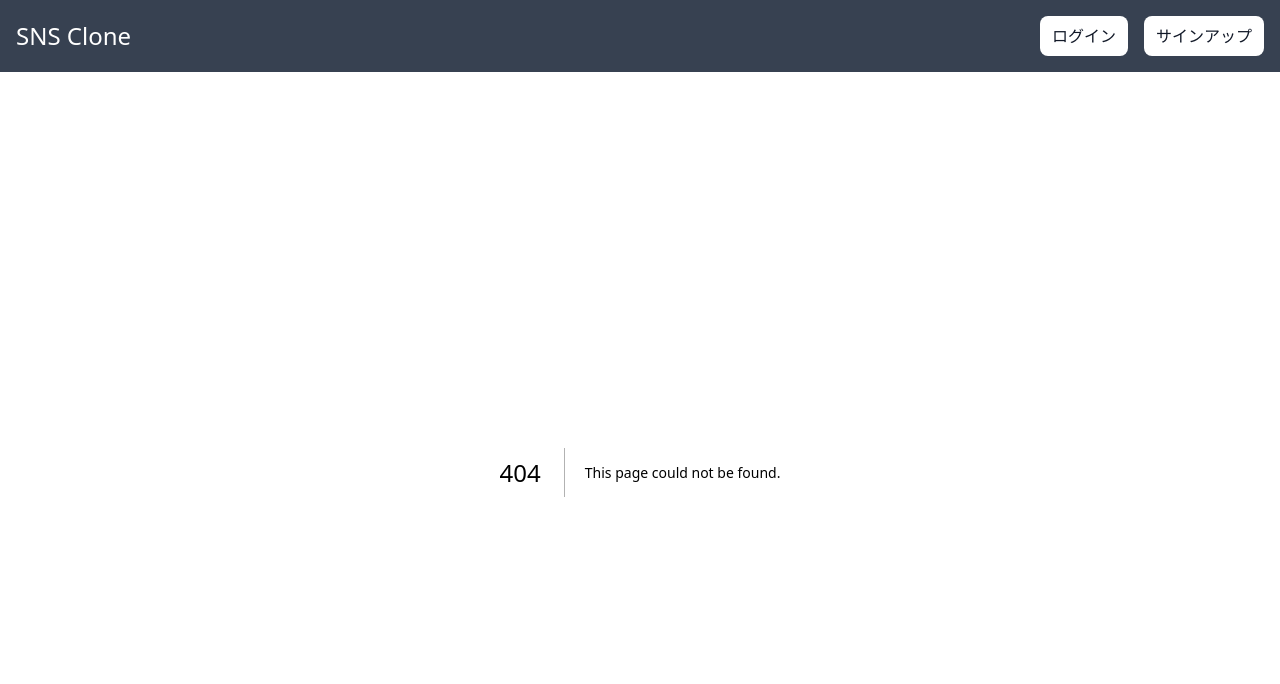
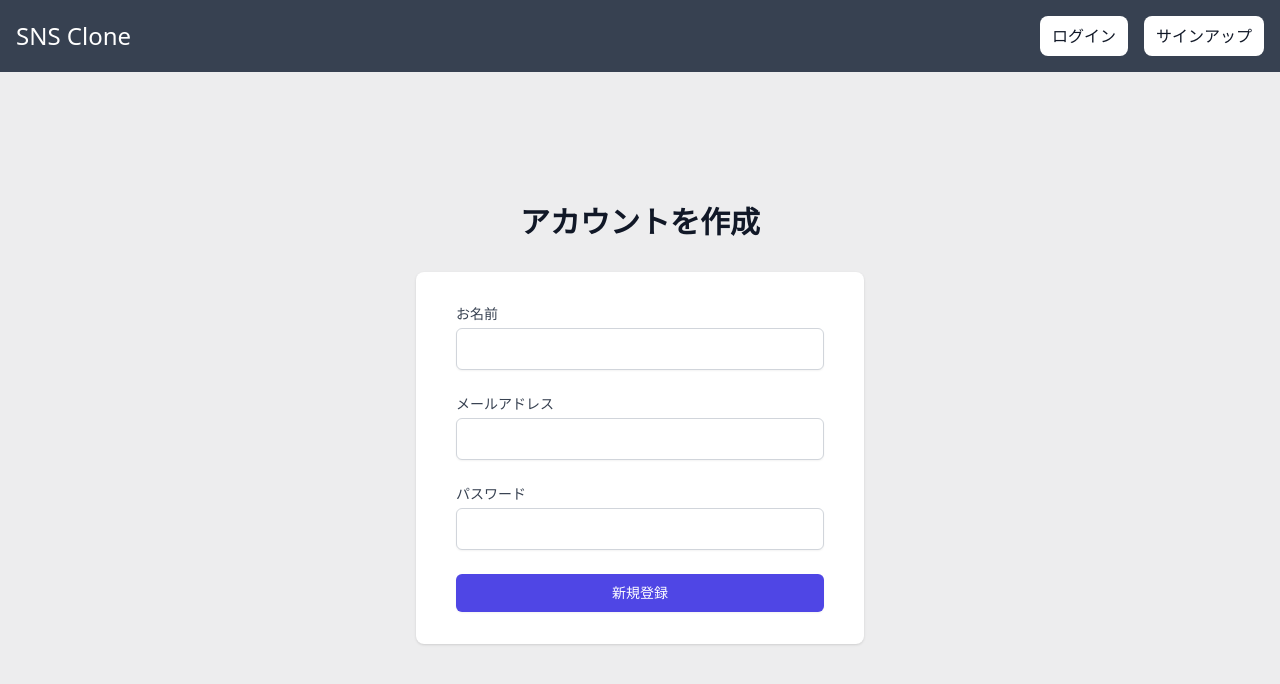
Before and after one commit to genki-miyachi/next-sns-sample, a Next.js app in the folder client/: page /signup in a window 1280 px wide. Before the commit this address had no page. Shown: the top 684 px of the page. Built offline with nearby package versions, Linux system fonts and the light colour scheme.

Commit message:
Add: signup page

```diff
--- /dev/null
+++ b/client/pages/signup.tsx
@@ -0,0 +1,84 @@
+import Head from "next/head";
+import React from "react";
+
+const signup = () => {
+  return (
+    <div
+      style={{ height: "88vh" }}
+      className="flex flex-col justify-center sm:px-6 lg:px-8"
+    >
+      <Head>
+        <title>新規作成</title>
+      </Head>
+      <div className="sm:mx-auto sm:w-full sm:max-w-md">
+        <h2 className="text-center text-3xl font-extrabold text-gray-900">
+          アカウントを作成
+        </h2>
+      </div>
+      <div className="mt-8 sm:mx-auto sm:w-full sm:max-w-md">
+        <div className="bg-white py-8 px-4 shadow sm:rounded-lg sm:px-10">
+          <form>
+            <div>
+              <label
+                htmlFor="email"
+                className="block text-sm font-medium text-gray-700"
+              >
+                お名前
+              </label>
+              <input
+                id="name"
+                name="name"
+                type="text"
+                autoComplete="name"
+                required
+                className="mt-1 block w-full border border-gray-300 rounded-md shadow-sm py-2 px-3 text-base focus:outline-none focus:ring-indigo-500 focus:border-indigo-500"
+              />
+            </div>
+            <div className="mt-6">
+              <label
+                htmlFor="email"
+                className="block text-sm font-medium text-gray-700"
+              >
+                メールアドレス
+              </label>
+              <input
+                id="email"
+                name="email"
+                type="email"
+                autoComplete="email"
+                required
+                className="mt-1 block w-full border border-gray-300 rounded-md shadow-sm py-2 px-3 text-base focus:outline-none focus:ring-indigo-500 focus:border-indigo-500"
+              />
+            </div>
+            <div className="mt-6">
+              <label
+                htmlFor="password"
+                className="block text-sm font-medium text-gray-700"
+              >
+                パスワード
+              </label>
+              <input
+                id="password"
+                name="password"
+                type="password"
+                autoComplete="new-password"
+                required
+                className="mt-1 block w-full border border-gray-300 rounded-md shadow-sm py-2 px-3 text-base focus:outline-none focus:ring-indigo-500 focus:border-indigo-500"
+              />
+            </div>
+            <div className="mt-6">
+              <button
+                type="submit"
+                className="w-full py-2 px-4 border border-transparent rounded-md shadow-sm text-sm font-medium text-white bg-indigo-600 hover:bg-indigo-700 focus:outline-none focus:ring-2 focus:ring-offset-2 focus:ring-indigo-500"
+              >
+                新規登録
+              </button>
+            </div>
+          </form>
+        </div>
+      </div>
+    </div>
+  );
+};
+
+export default signup;
```
